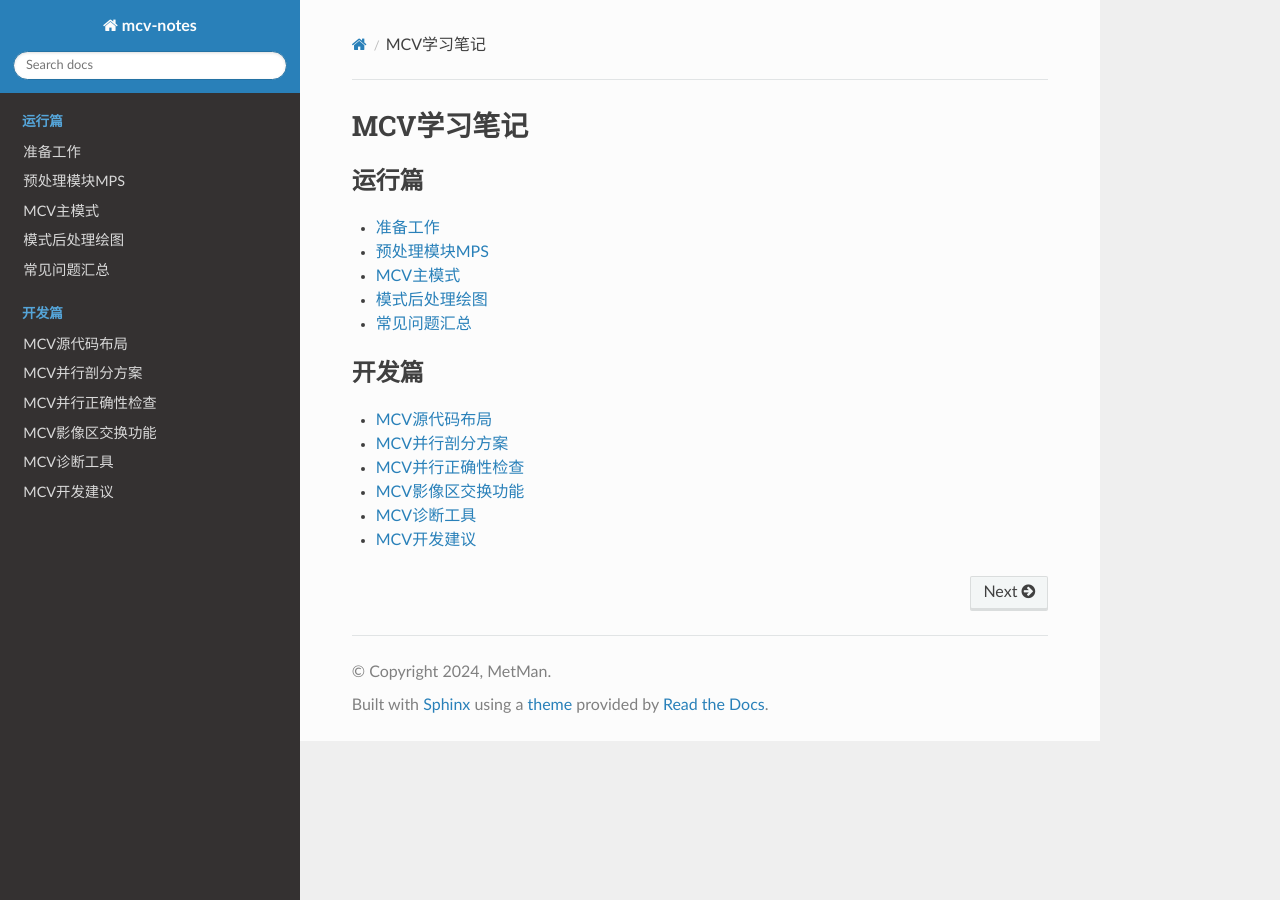
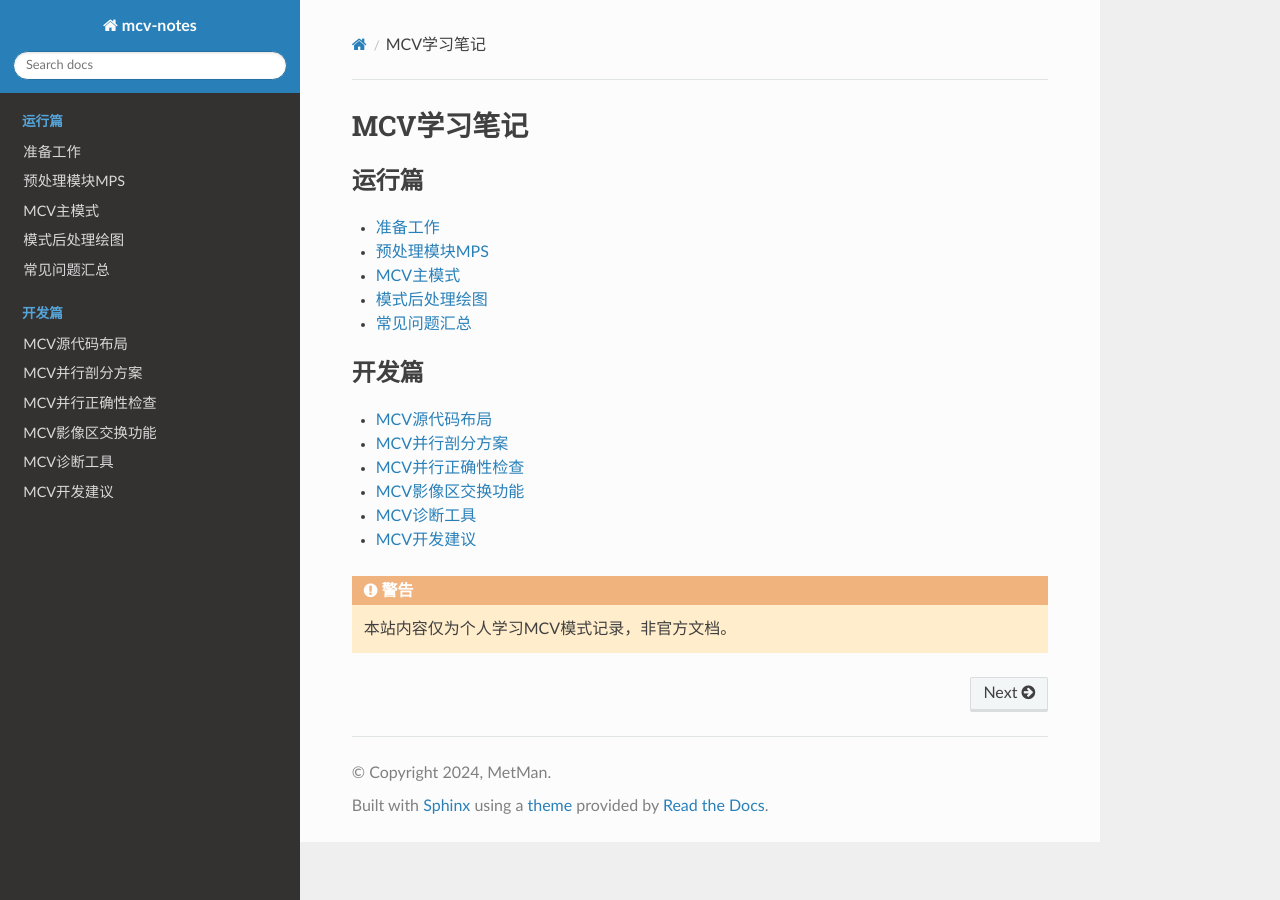
Before and after one commit to qingu/mug, a Sphinx documentation site: the page built from source/index.rst, in a window 1280 px wide. Built offline with Sphinx 7.4.7 and the Read the Docs theme 2.0.0, drawn with Linux system fonts in a browser that asks for light colours.

```diff
--- a/source/index.rst
+++ b/source/index.rst
@@ -17,3 +17,6 @@ MCV学习笔记
    :caption: 开发篇
 
    code_section/index
+
+.. warning::
+   本站内容仅为个人学习MCV模式记录，非官方文档。
```
